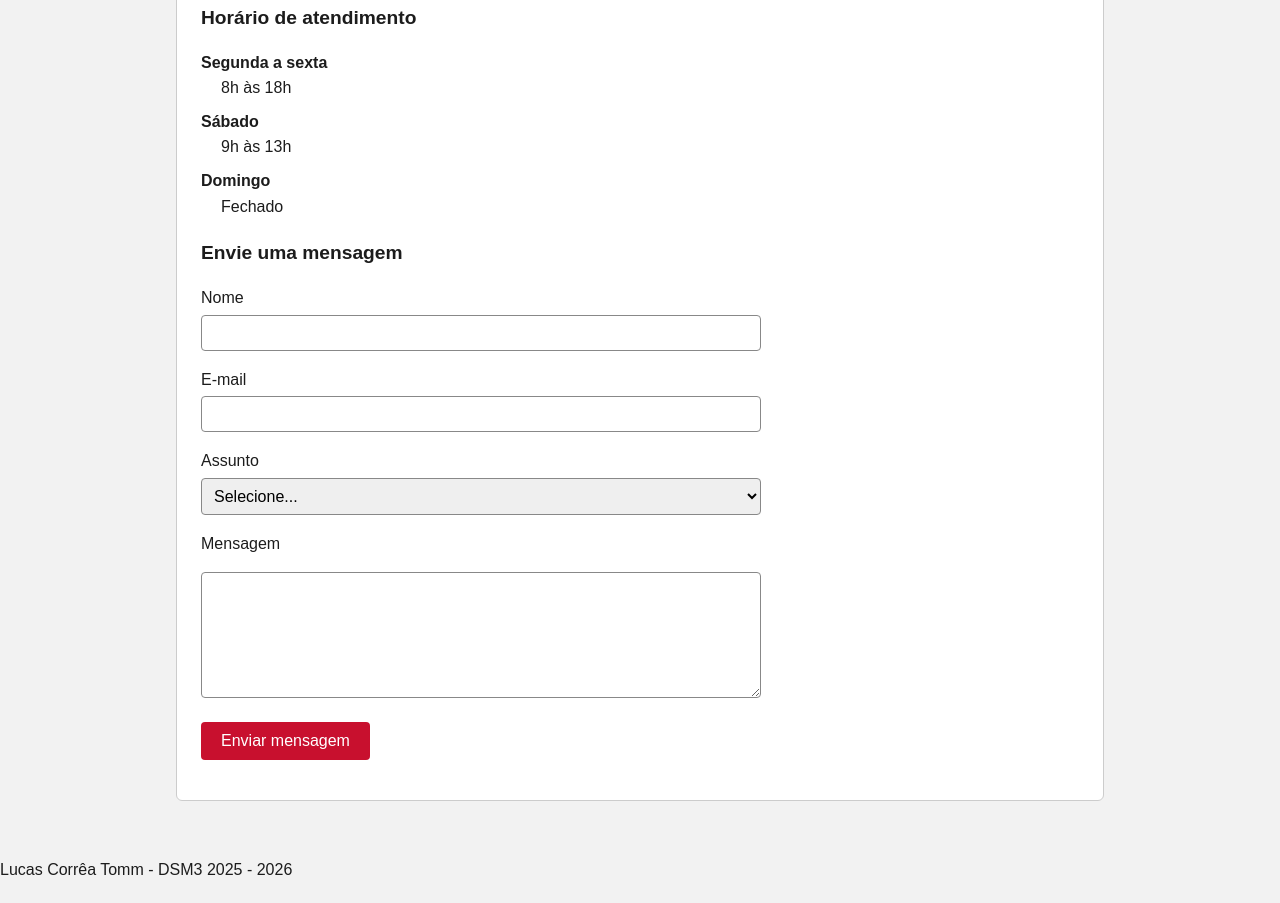
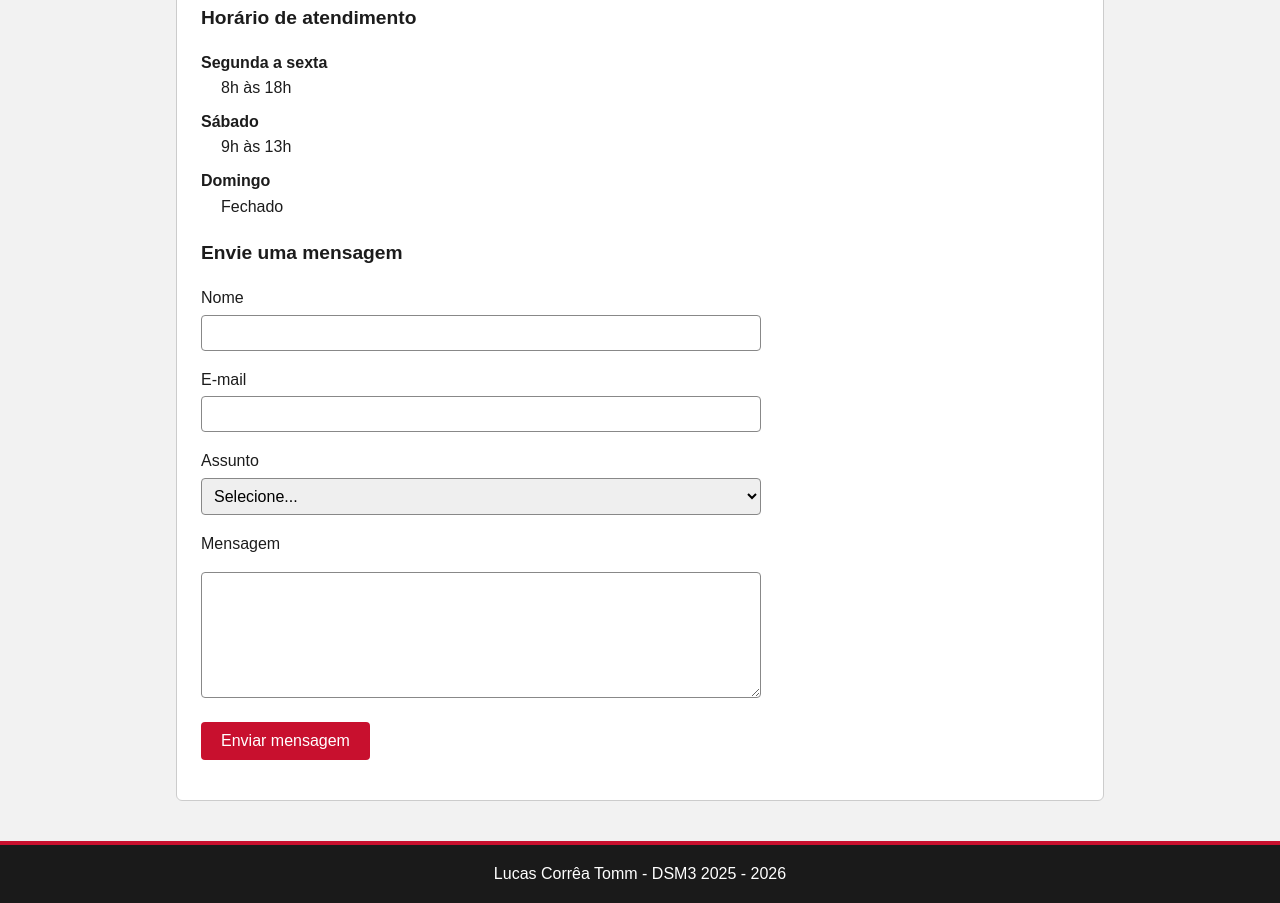
Before and after one commit to Lucas-Tomm/-pagina-tema-livre, a plain HTML site: page index.html in a window 1280 px wide. Shown: the part 8372-9275 px from the top of the page. Drawn offline with Linux system fonts and the light colour scheme.

Commit message:
CSS: estiliza o rodapé
Rodapé escuro com faixa vermelha em cima, combinando com o cabeçalho.

```diff
--- a/css/style.css
+++ b/css/style.css
@@ -346,3 +346,16 @@ button[type="reset"] {
   margin: 8px 0 0 0;
   padding-left: 20px;
 }
+
+/* ---------- Rodapé ---------- */
+footer {
+  background-color: var(--cor-escura);
+  border-top: 4px solid var(--cor-destaque);
+  color: #ffffff;
+  text-align: center;
+  padding: 16px;
+}
+
+footer p {
+  margin: 0;
+}
```
